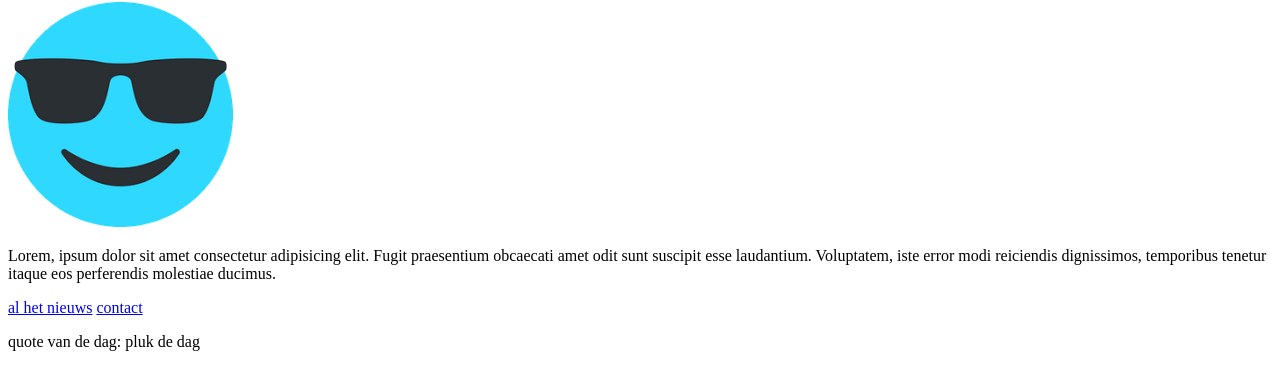
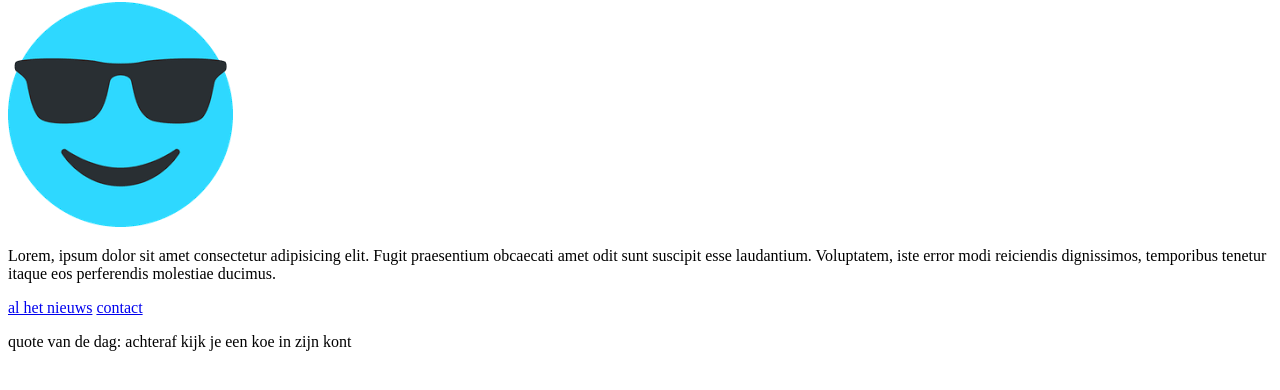
Before and after one commit to Svdbroek/my-first-site, a plain HTML site: page index.html in a window 1280 px wide. Shown: the part 78-468 px from the top of the page. Drawn offline with Linux system fonts and the light colour scheme.

Commit message:
nieuwe quote van de dag

```diff
--- a/index.html
+++ b/index.html
@@ -20,6 +20,6 @@
     </p>
     <a href="https://nos.nl">al het nieuws</a>
     <a href="./contactpagina/contact.html">contact</a>
-    <p>quote van de dag: pluk de dag</p>
+    <p>quote van de dag: achteraf kijk je een koe in zijn kont</p>
   </body>
 </html>
```
